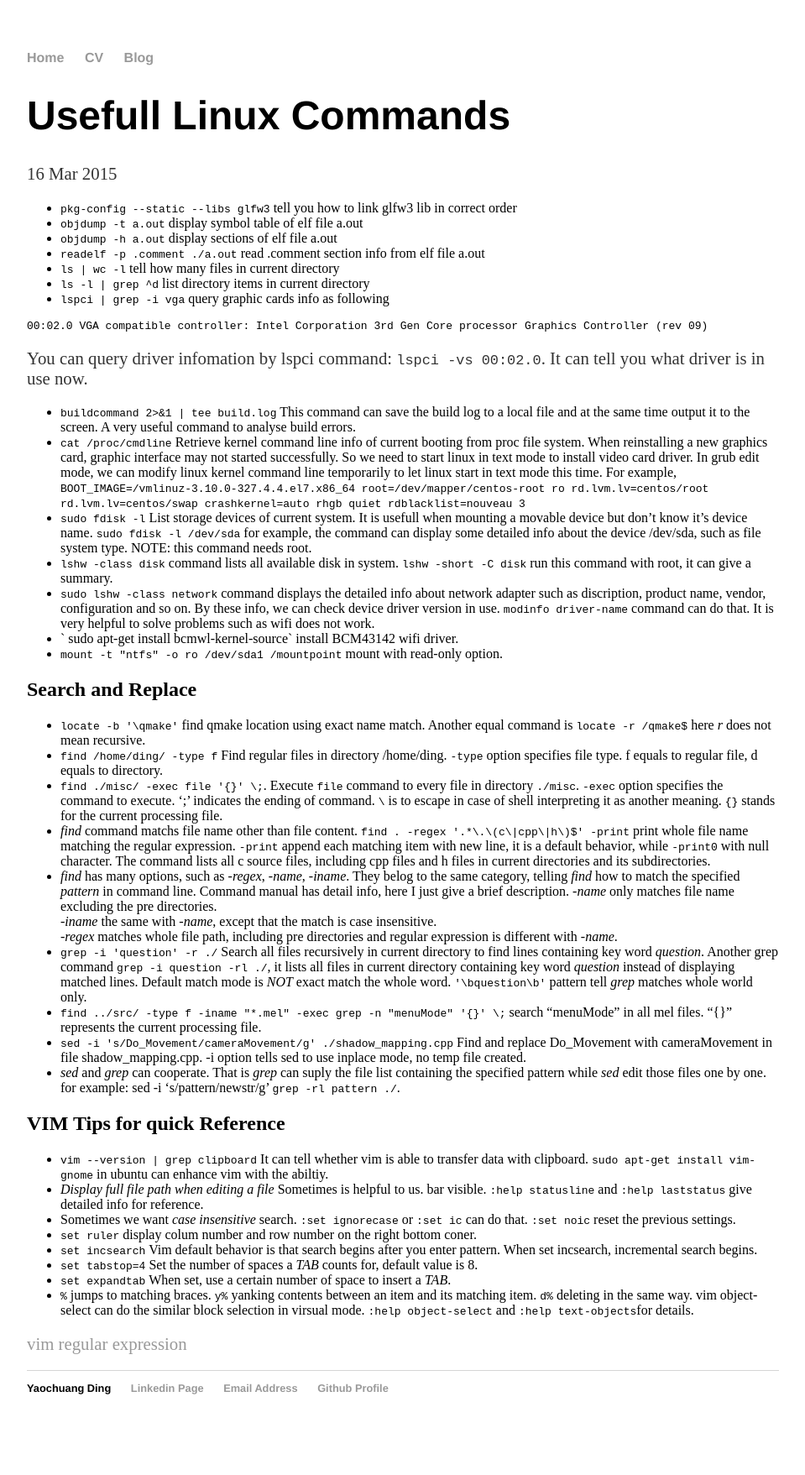
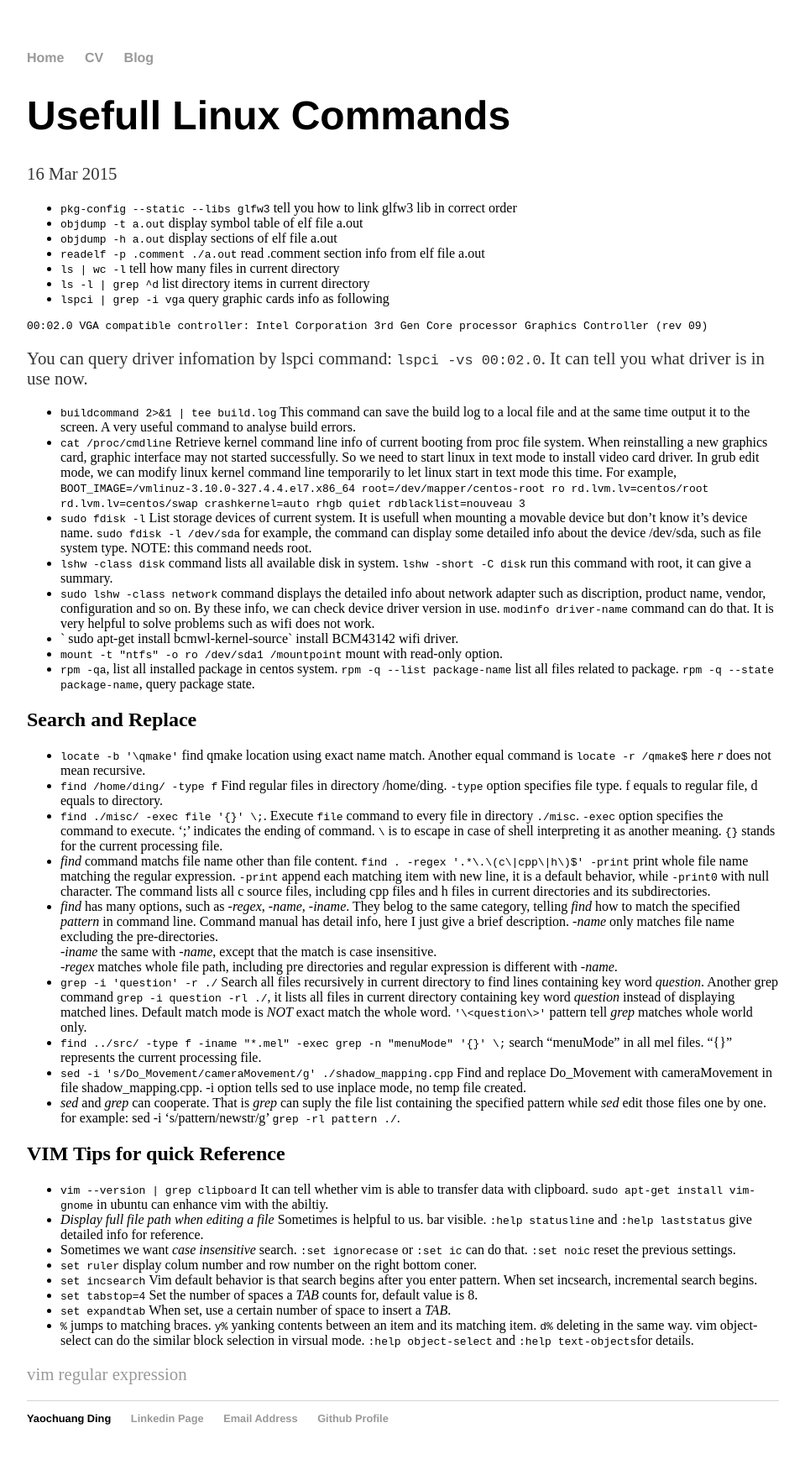
Before and after one commit to ychding11/ychding11.github.io, a Jekyll site: the page built from _posts/2015-03-16-Useful-Linux-Command.md, in a window 1280 px wide. Shown: the whole page at 84% size, without its empty margins (160-1119 px from the left). Built offline with Jekyll 4.4.1, drawn with Linux system fonts in a browser that asks for light colours; before the commit the page ends 1721 px from its top, so only the background shows below that.

```diff
--- a/_posts/2015-03-16-Useful-Linux-Command.md
+++ b/_posts/2015-03-16-Useful-Linux-Command.md
@@ -41,6 +41,8 @@
   very helpful to solve problems such as wifi does not work.
 - ` sudo apt-get install bcmwl-kernel-source` install BCM43142 wifi driver.
 - `mount -t "ntfs" -o ro /dev/sda1 /mountpoint` mount with read-only option.
+- `rpm -qa`, list all installed package in centos system. `rpm -q --list package-name`
+  list all files related to package. `rpm -q --state package-name`, query package state.
 
 ## Search and Replace
 
@@ -59,18 +61,18 @@
   lists all c source files, including cpp files and h files in current
   directories and its subdirectories.
 - *find* has many options, such as *-regex*, *-name*, *-iname*. They belog
-to the same category, telling *find* how to match the specified *pattern*
-in command line. Command manual has detail info, here I just give a brief
-description.    *-name* only matches file name excluding the pre directories.
-*-iname* the same with *-name*, except that the match is case insensitive.
-*-regex* matches whole file path, including pre directories and regular
-expression is different with *-name*.
+  to the same category, telling *find* how to match the specified *pattern*
+  in command line. Command manual has detail info, here I just give a brief
+  description.  *-name* only matches file name excluding the pre-directories.
+  *-iname* the same with *-name*, except that the match is case insensitive.
+  *-regex* matches whole file path, including pre directories and regular
+  expression is different with *-name*.
 - `grep -i 'question' -r ./` Search all files recursively in current directory
-to find lines containing key word *question*. Another grep command
-`grep -i question -rl ./`, it lists all files in current directory containing key
-word *question* instead of displaying matched lines. Default match mode is *NOT*
-exact match the whole word. `'\bquestion\b'` pattern tell *grep* matches whole
-world only.
+  to find lines containing key word *question*. Another grep command
+  `grep -i question -rl ./`, it lists all files in current directory containing key
+  word *question* instead of displaying matched lines. Default match mode is *NOT*
+  exact match the whole word. `'\<question\>'` pattern tell *grep* matches whole
+  world only.
 - `find ../src/ -type f -iname "*.mel" -exec grep -n "menuMode" '{}' \;` search
   "menuMode" in all mel files. "{}" represents the current processing file.
 - `sed -i 's/Do_Movement/cameraMovement/g' ./shadow_mapping.cpp` Find and replace Do_Movement with cameraMovement
```
Also changed, not shown: _posts/2015-03-12-Linux-Debug-summary.md (+1 -0 lines).
